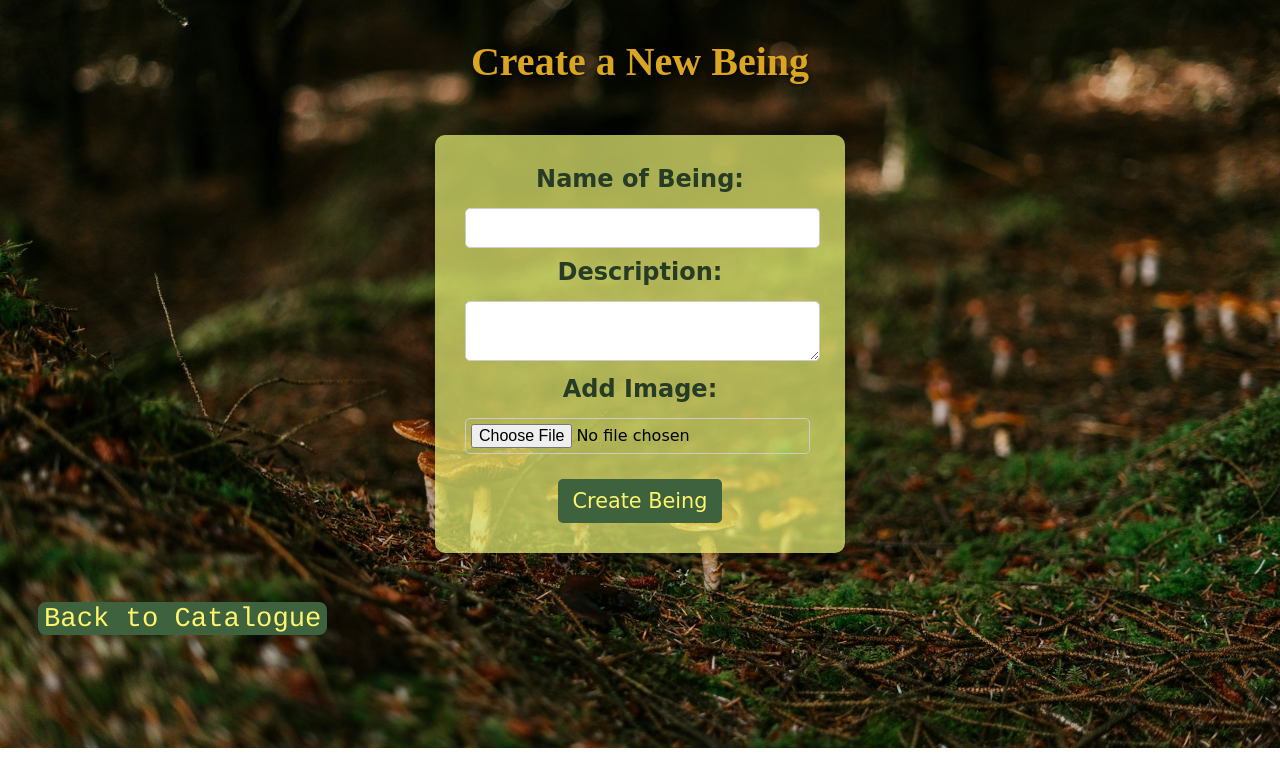
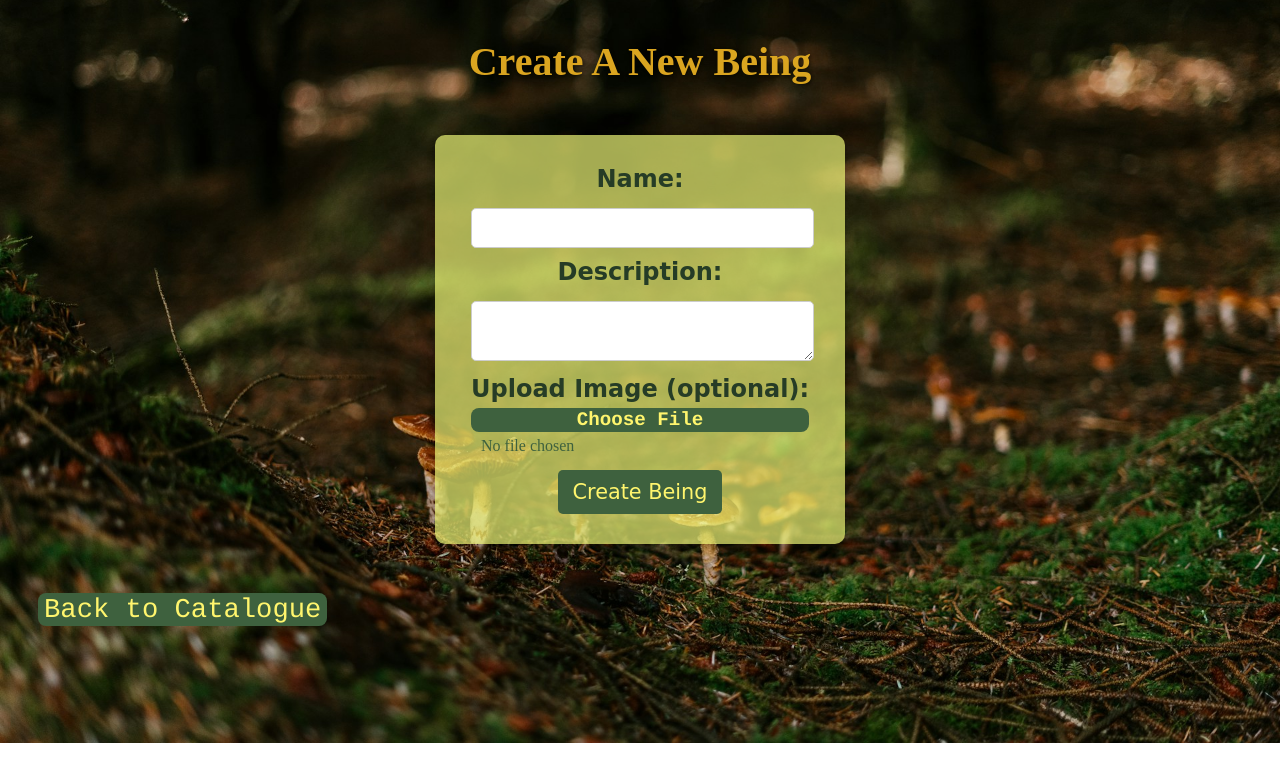
Before and after one commit to jtam90/faefolkfantasium, a Flask app: page /create in a window 1280 px wide. Shown: the top 763 px of the page. Run offline with Flask 3, Linux system fonts and the light colour scheme; some web fonts are replaced.

Commit message:
Fix styling issue on create_being.html

```diff
--- a/faefolkfantasium/__init__.py
+++ b/faefolkfantasium/__init__.py
@@ -2,6 +2,8 @@ from flask import Flask
 from flask_sqlalchemy import SQLAlchemy
 
 app = Flask(__name__)
+
+app.config['SECRET_KEY'] = '6f07d007de9eaa171ac81830ea8235'
 
 app.config['SQLALCHEMY_DATABASE_URI'] = 'sqlite:////workspace/faefolkfantasium/instance/beings.db'
 app.config['SQLALCHEMY_TRACK_MODIFICATIONS'] = False
--- a/faefolkfantasium/routes.py
+++ b/faefolkfantasium/routes.py
@@ -1,16 +1,21 @@
-from flask import render_template, redirect, url_for, request, flash  # flash added for feedback on errors
+from flask import render_template, redirect, url_for, request, flash
 from faefolkfantasium import app, db
 from faefolkfantasium.models import Being  # Assuming 'Being' is your model
 from werkzeug.utils import secure_filename
 import os
 
 # Configuration for upload folder and allowed file extensions
-app.config['UPLOAD_FOLDER'] = 'faefolkfantasium/static/uploads'  # Make sure this directory exists
+app.config['UPLOAD_FOLDER'] = '/workspace/faefolkfantasium/static/uploads'  # Ensure this directory exists
 app.config['ALLOWED_EXTENSIONS'] = {'png', 'jpg', 'jpeg', 'gif'}
 
 # Utility function to check if file extension is allowed
 def allowed_file(filename):
     return '.' in filename and filename.rsplit('.', 1)[1].lower() in app.config['ALLOWED_EXTENSIONS']
+
+# Route to display the image
+@app.route('/uploads/<filename>')
+def display_image(filename):
+    return redirect(url_for('static', filename='uploads/' + filename), code=301)
 
 # Home Route
 @app.route("/")
@@ -18,9 +23,12 @@ def home():
     beings = Being.query.all()  # Query all beings from the database
     return render_template("index.html", beings=beings)
 
+
 # Route for Creating a New Being
 @app.route("/create", methods=["GET", "POST"])
 def create_being():
+    image_path = None  # Initialize as None
+
     if request.method == "POST":
         # Get the form data
         name = request.form.get("name")
@@ -46,12 +54,16 @@ def create_being():
             else:
                 flash("Invalid file type. Please upload a PNG, JPG, JPEG, or GIF image.")
 
-        # Add being to database
+        # Add the new being to the database
         db.session.add(new_being)
-        db.session.commit()
+        db.session.commit()  # Make sure the new being is committed to the database
+
+        flash(f"Successfully created a new being: {name}")
         return redirect(url_for("home"))
 
-    return render_template("create_being.html")
+    return render_template("create_being.html", image_path=image_path)  # Pass image_path to template
+
+
 
 # Route for Editing an Existing Being
 @app.route("/edit/<int:being_id>", methods=["GET", "POST"])
@@ -92,6 +104,7 @@ def delete_being(being_id):
     if request.method == "POST":
         db.session.delete(being)
         db.session.commit()
+        flash(f"Successfully deleted the being: {being.name}")
         return redirect(url_for("home"))
 
 # Route for handling uploads specifically, if needed
--- a/faefolkfantasium/static/main.js
+++ b/faefolkfantasium/static/main.js
@@ -1,32 +1,45 @@
-// main.js
-console.log("JavaScript file is loaded!");
-document.addEventListener("mousemove", function(e) {
-    const sparkle = document.createElement("div");
-    sparkle.classList.add("sparkle");
-    document.body.appendChild(sparkle);
+document.addEventListener('DOMContentLoaded', function () {
+    const form = document.getElementById('create-being-form'); // Get the form by its ID
+    if (form) {
+        form.addEventListener('submit', function (event) {
+            event.preventDefault();  // Prevent the default form submission (no page reload)
 
-    // Position the sparkle where the cursor is
-    sparkle.style.left = `${e.pageX}px`;
-    sparkle.style.top = `${e.pageY}px`;
+            const formData = new FormData(form);  // Gather the form data
+            console.log('Submitting form with data:', formData);
 
-    // Remove the sparkle after animation ends
-    setTimeout(() => {
-        sparkle.remove();
-    }, 1000); // Duration of sparkle animation
+            // Use fetch to send the form data to the server
+            fetch(form.action, {
+                method: 'POST',
+                body: formData,  // Send the form data as the request body
+            })
+            .then(response => {
+                console.log('Response:', response);
+                if (response.ok) {
+                    // Redirect to the homepage after a successful form submission
+                    window.location.href = '/';  // Replace with the correct URL if necessary
+                } else {
+                    alert('Failed to submit the form. Please try again.');
+                }
+            })
+            .catch(error => {
+                console.error('Error:', error);
+                alert('Something went wrong. Please try again.');
+            });
+        });
+    }
 });
 
-function deleteBeing(beingId) {
-    if (confirm("Are you sure you want to delete this being?")) {
-        fetch(`/delete/${beingId}`, {
-            method: 'POST',
+document.addEventListener("DOMContentLoaded", function() {
+    // Check if we are on the 'create' or 'edit' page by looking for the image input
+    const fileInput = document.getElementById("image");
 
-        })
-        .then(response => {
-            if (response.ok) {
-                window.location.reload();  // Reload the page after deletion
-            } else {
-                alert('Failed to delete being.');
-            }
+    if (fileInput) {
+        console.log('File input found!');
+        fileInput.addEventListener("change", function() {
+            const fileName = this.files[0]?.name || "No file chosen";
+            document.getElementById("file-name").textContent = fileName;
         });
+    } else {
+        console.log('Image input not found on this page.');
     }
-}
+});
--- a/faefolkfantasium/static/styles.css
+++ b/faefolkfantasium/static/styles.css
@@ -302,6 +302,19 @@ input[type="file"] {
     border: none;
 }
 
+/* Custom styling for the "Choose File" button */
+.btn-add.custom-file-upload {
+    font-size: 1.2rem; /* Smaller font size */
+    cursor: pointer;
+}
+
+#file-name {
+    margin-left: 10px;
+    font-size: 1rem;
+    color: rgb(62, 97, 62); /* Optional: Match it with the button style */
+}
+
+
 #back-link {
     margin-left: 30px;
 }
--- a/faefolkfantasium/templates/create_being.html
+++ b/faefolkfantasium/templates/create_being.html
@@ -16,25 +16,29 @@
 </head>
 
 <body>
-    <h2>Create a New Being</h2>
+    <h2>Create A New Being</h2>
 
     <div class="form-container">
-        <!-- Updated the form to include enctype for file upload -->
-        <form action="{{ url_for('create_being') }}" method="POST" enctype="multipart/form-data">
-            <label for="name">Name of Being:</label>
-            <input type="text" name="name" id="name" required>
+        <form action="{{ url_for('create_being') }}" method="POST" enctype="multipart/form-data" id="create-being-form">
+            <label for="name">Name:</label>
+            <input type="text" id="name" name="name" required>
+            <br>
 
             <label for="description">Description:</label>
-            <textarea name="description" id="description" required></textarea>
+            <textarea id="description" name="description" required></textarea>
+            <br>
 
-            <!-- Form for uploading an image -->
             <div class="form-group">
-                <label for="image">Add Image:</label>
-                <input type="file" id="image" name="image" accept="image/*" required>
+                <label>Upload Image (optional):</label>
+                <div class="file-upload">
+                    <label for="image" class="btn-add custom-file-upload">Choose File</label>
+                    <input type="file" id="image" name="image" accept="image/*" style="display: none;">
+                    <span id="file-name">No file chosen</span>
+                </div>
             </div>
 
             <div class="button-container">
-                <button type="submit" class="btn-add">Create Being</button>
+                <button type="submit">Create Being</button>
             </div>
         </form>
     </div>
```
Also changed, not shown: faefolkfantasium/templates/edit_being.html (+7 -2 lines), instance/beings.db.
